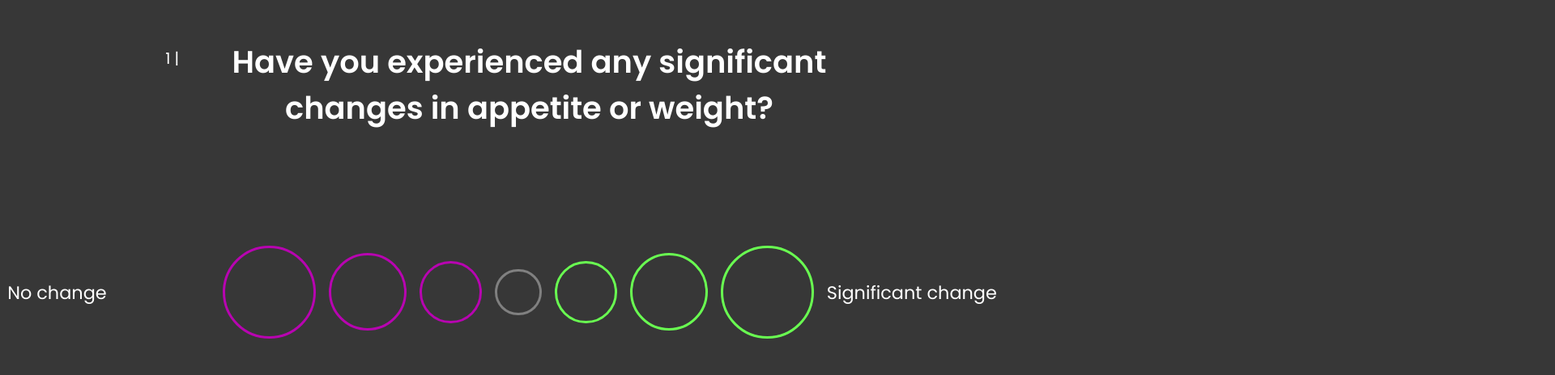
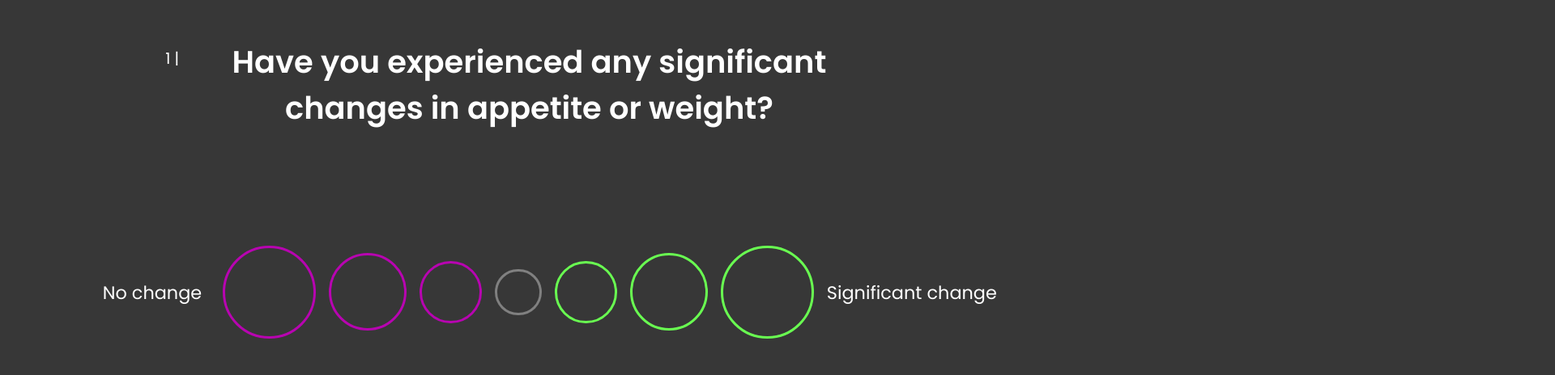
Before and after one commit to kyledampier/GTRobotech2023, a SvelteKit app in the folder frontend/: page / in a window 1280 px wide. Shown: the part 152-616 px from the top of the page at 81% size, 1920 px wide, since content can reach past the window. Built offline with nearby package versions, Linux system fonts and the light colour scheme; no server answers.

Commit message:
fix scale ui

```diff
--- a/frontend/src/components/Question.svelte
+++ b/frontend/src/components/Question.svelte
@@ -31,7 +31,9 @@
   });
 
   onMount(() => {
-    sendData();
+    if (localStorage.getItem("uid") !== null) {
+        goto("/message");
+    }
   });
 
   async function sendData() {
@@ -40,6 +42,7 @@
     });
 
     uid = newUserDoc.id;
+    localStorage.setItem("uid", uid);
 
     const res = await fetch(path + "submit_form", {
       method: "POST",
@@ -68,21 +71,21 @@
     } else {
       progress.set(100);
       sendData();
-      // goto('/message');
+      goto('/message');
     }
   }
 </script>
 
 <div class="survey-item">
     <div class="container">
-        <p>{index+1} |</p>
+        <p>{index + 1} |</p>
         <!-- <h1>{question}</h1> -->
         <TitleAnimated bind:val={index} titles={questions} />
 
     </div>
 
     <div class="form">
-        <div class="scale" style="padding-right: 0px;">
+        <div class="scale" style="justify-content: right;">
             {#if scale==="change"}
                 <p>No change</p>
             {:else if scale==="never"}
@@ -219,7 +222,7 @@
         align-items: center;
         justify-content: center;
         height: 25vh;
-        width: 500vw;
+        width: 100vw;
         gap: 1em;
     }
     progress {
```
